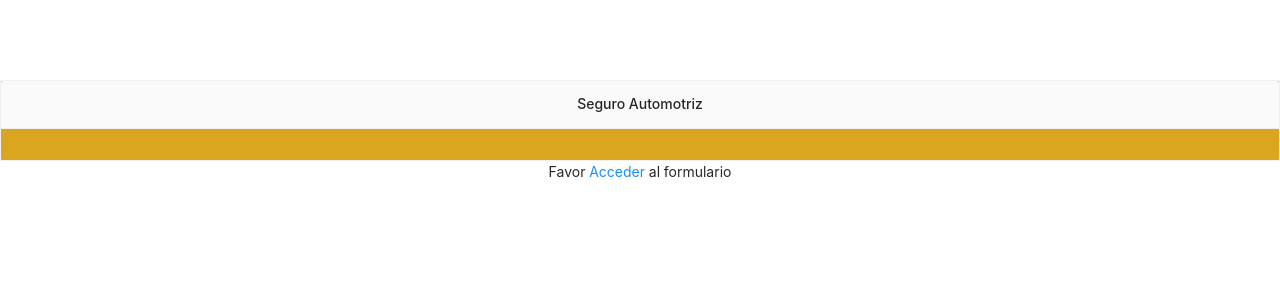
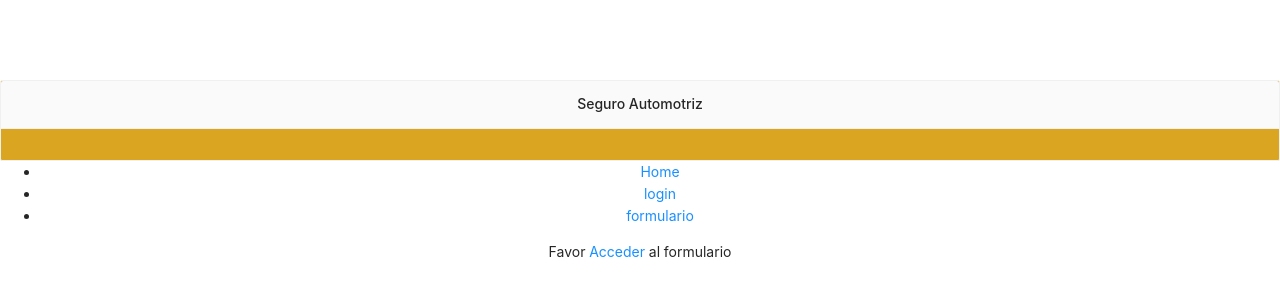
Before and after one commit to tsubasaNicolas/taller, a React (Create React App) app: page / in a window 1280 px wide. Shown: the top 300 px of the page. Built offline with nearby package versions, Linux system fonts and the light colour scheme.

Commit message:
error deploy 3  gh pages

```diff
--- a/src/routers/AppRouter.js
+++ b/src/routers/AppRouter.js
@@ -1,4 +1,4 @@
-import { BrowserRouter as Router, Switch, Route } from "react-router-dom";
+import { BrowserRouter as Router, Switch, Route, Link } from "react-router-dom";
 import useAuth from "../auth/useAuth";
 import Formulario from "../components/Formulario";
 import Home from "../components/Home";
@@ -34,7 +34,7 @@ const AppRouter = () => {
         }
       ></Card>
       <div>
-        {/* <nav>
+        <nav>
           <ul>
             {!auth.isLogged() && (
               <>
@@ -50,7 +50,7 @@ const AppRouter = () => {
               </>
             )}
           </ul>
-        </nav> */}
+        </nav>
 
         <Switch>
           <PrivateRoute exact path="/formulario" component={Formulario} />
```
